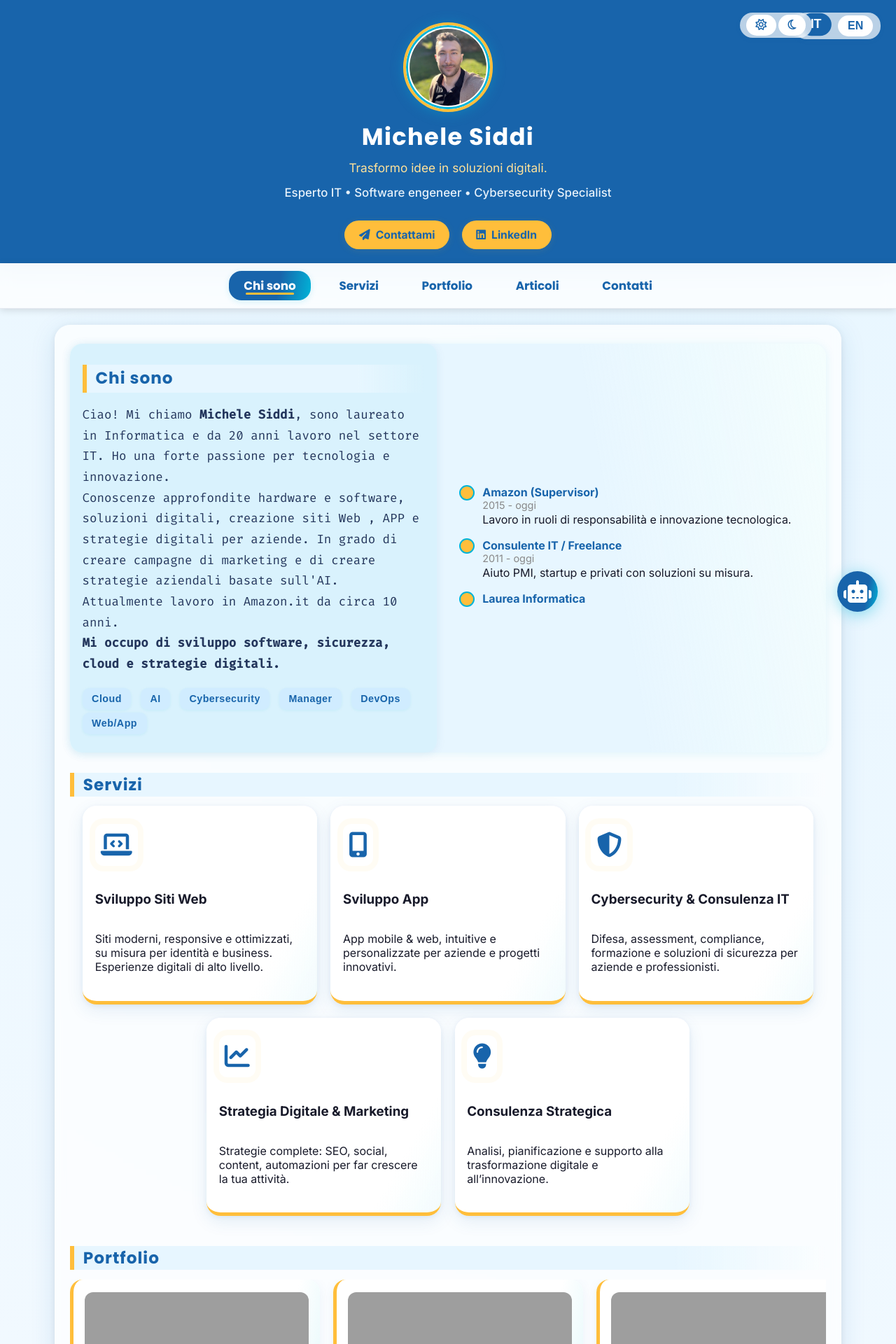
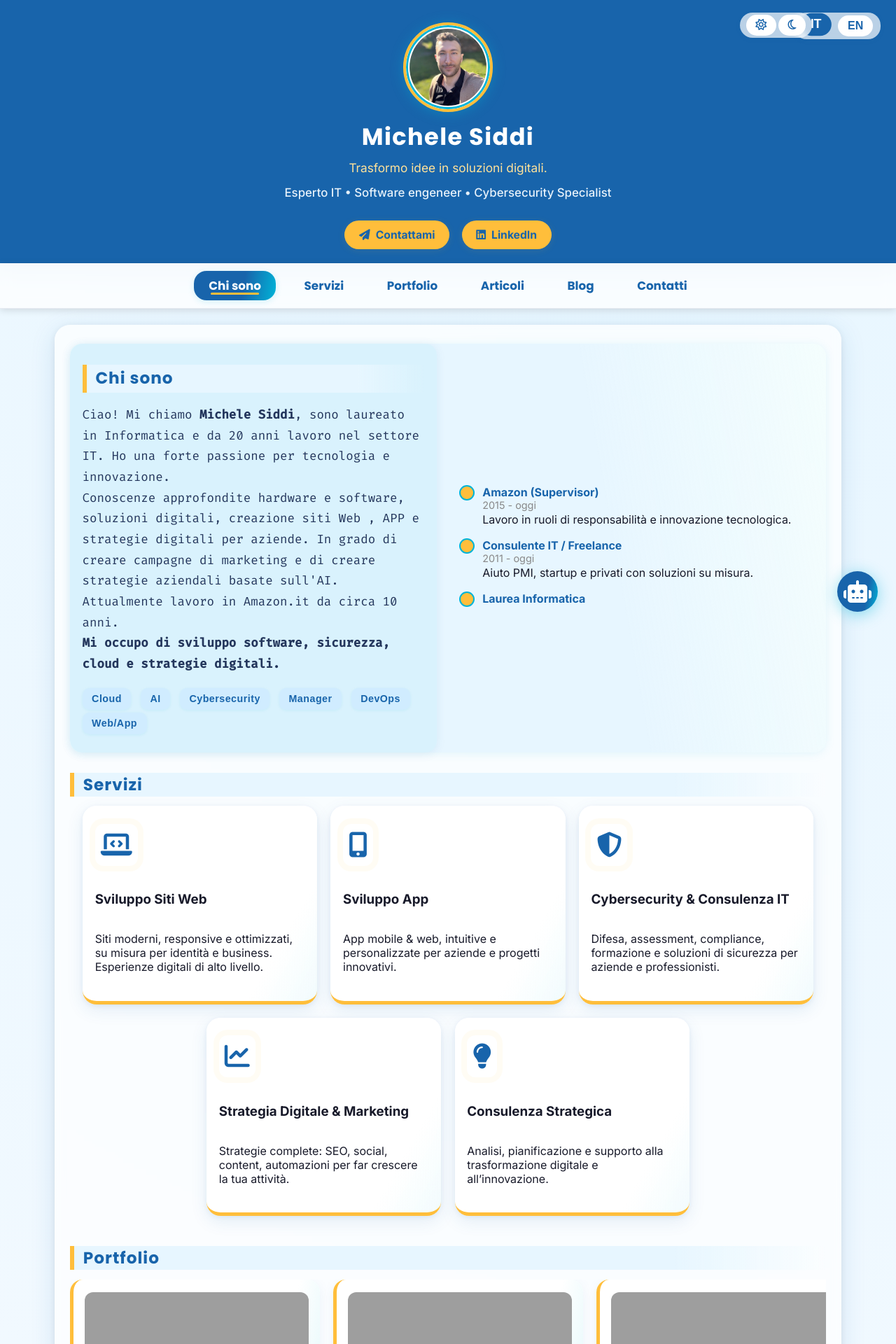
Before and after one commit to Mictech23/michelesiddi, a Jekyll site: the page built from index.html, in a window 1280 px wide. Shown: the top 1920 px of the page at 70% size. Built offline with Jekyll 4.4.1, drawn with Linux system fonts in a browser that asks for light colours; grey boxes are pictures that could not be loaded.

```diff
--- a/_config.yml
+++ b/_config.yml
@@ -7,6 +7,11 @@ baseurl: "/michelesiddi"
 author: Michele Siddi
 email: michelesiddi.ms@gmail.com
 linkedin: https://www.linkedin.com/in/michele-siddi-776172131/
+
+# Analytics (uncomment and add your tracking ID)
+# google_analytics: UA-XXXXXXXXX-X
+# or use GA4:
+# google_analytics: G-XXXXXXXXXX
 
 # Build settings
 markdown: kramdown
--- a/index.html
+++ b/index.html
@@ -62,6 +62,7 @@ description: Portfolio professionale e blog su tecnologia, cybersecurity e innov
         <a href="#services" id="nav-services">Servizi</a>
         <a href="#portfolio" id="nav-portfolio">Portfolio</a>
         <a href="#articles" id="nav-articles">Articoli</a>
+        <a href="{{ '/blog.html' | relative_url }}" id="nav-blog">Blog</a>
         <a href="#contact" id="nav-contact">Contatti</a>
     </nav>
     <div class="container">
```
Also changed, not shown: .github/workflows/jekyll.yml (added), README.md.
